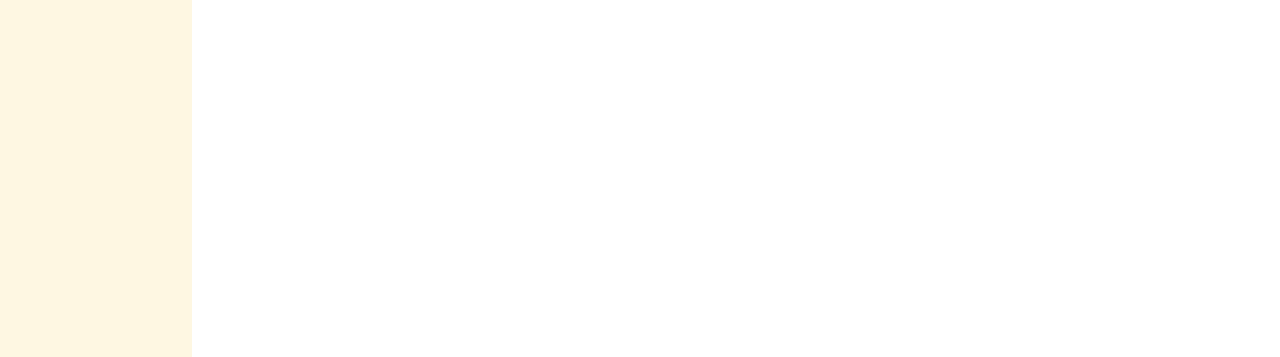
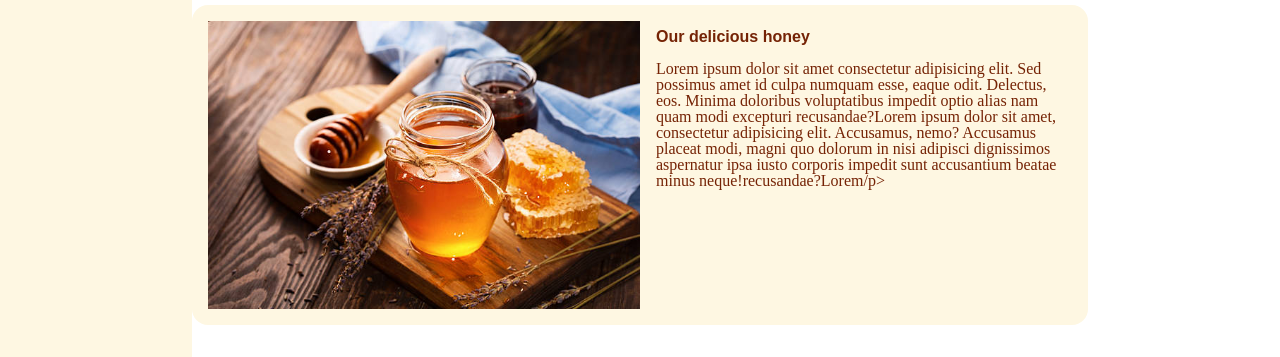
Before and after one commit to maryemonty/flexbox, a plain HTML site: page index.html in a window 1280 px wide. Shown: the part 443-800 px from the top of the page. Drawn offline with Linux system fonts and the light colour scheme.

Commit message:
versione desktop completata

```diff
--- a/css/style.css
+++ b/css/style.css
@@ -43,7 +43,7 @@ main{
     margin-top: 2rem;
 }
 
-h1,h2{
+h1,h2,h4{
     font-family: Arial, Helvetica, sans-serif;
     letter-spacing: -0.1rem;
     font-size: 2rem;
@@ -51,6 +51,13 @@ h1,h2{
     text-transform: capitalize;
     color: #752305;
     margin-bottom: 1.5rem;
+}
+h4{
+    font-size: medium;
+    text-transform: none;
+    letter-spacing: normal;
+    margin-bottom: 1rem;
+    margin-top: 0.5rem;
 }
 /* cards */
 .cardContainer{
@@ -97,4 +104,25 @@ button{
     cursor: pointer;
 }
 
-/* aside article */
+/* article */
+
+.articolo{
+    background-color: #fef7e2;
+    width: 70vw;
+    height: 40vh;
+    border-radius: 1rem;
+}
+
+.article{
+    display: flex;
+    padding: 1rem;
+    gap: 1rem;
+}
+
+.article img{
+    height: 36vh;
+}
+
+.article div p{
+    color:#752305
+}
--- a/index.html
+++ b/index.html
@@ -75,6 +75,15 @@
                 </div>
             </div>
             <h2>latest news</h2>
+            <div class="articolo">
+                <div class="article">
+                    <img src="assets/img/honey.jpg" alt="foto miele">
+                    <div>
+                        <h4>Our delicious honey</h4>
+                        <p>Lorem ipsum dolor sit amet consectetur adipisicing elit. Sed possimus amet id culpa numquam esse, eaque odit. Delectus, eos. Minima doloribus voluptatibus impedit optio alias nam quam modi excepturi recusandae?Lorem ipsum dolor sit amet, consectetur adipisicing elit. Accusamus, nemo? Accusamus placeat modi, magni quo dolorum in nisi adipisci dignissimos aspernatur ipsa iusto corporis impedit sunt accusantium beatae minus neque!recusandae?Lorem/p>
+                    </div>
+                </div>
+            </div>
         </main>
 </body>
 </html>
```
